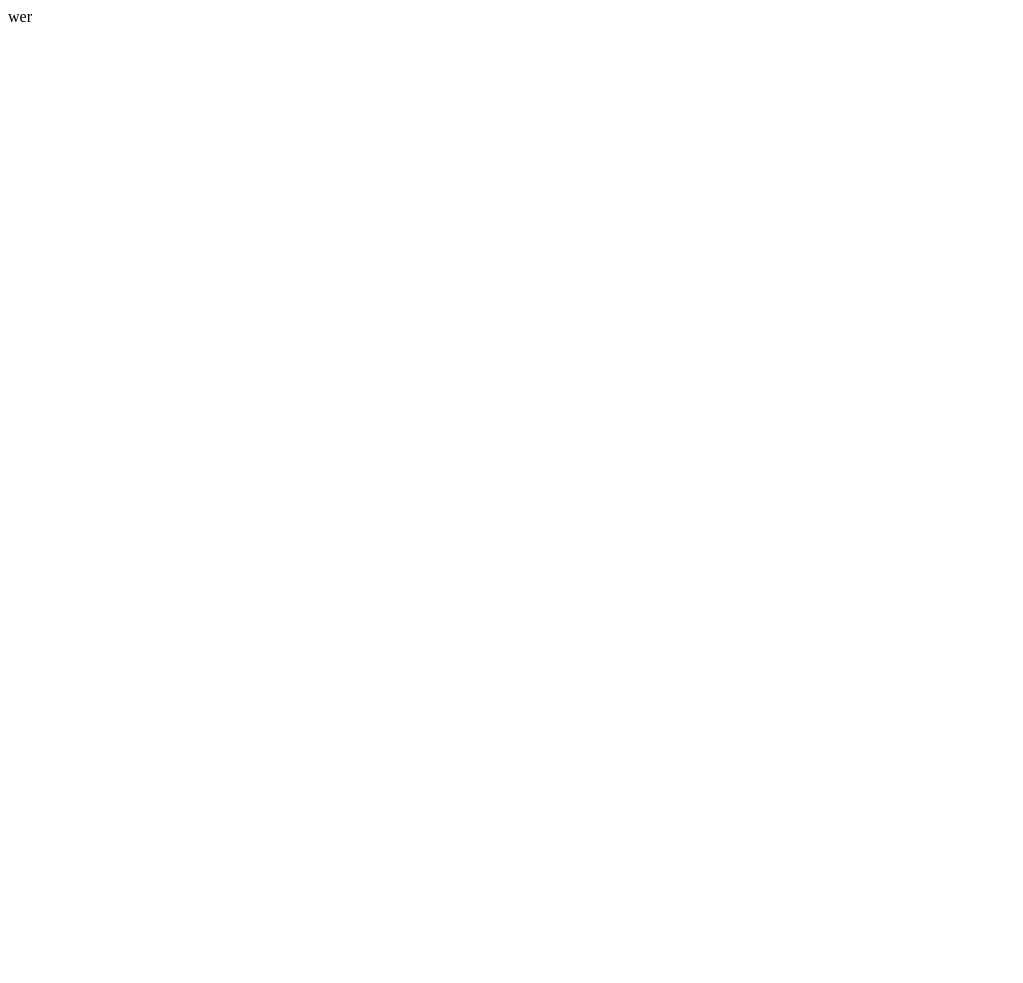
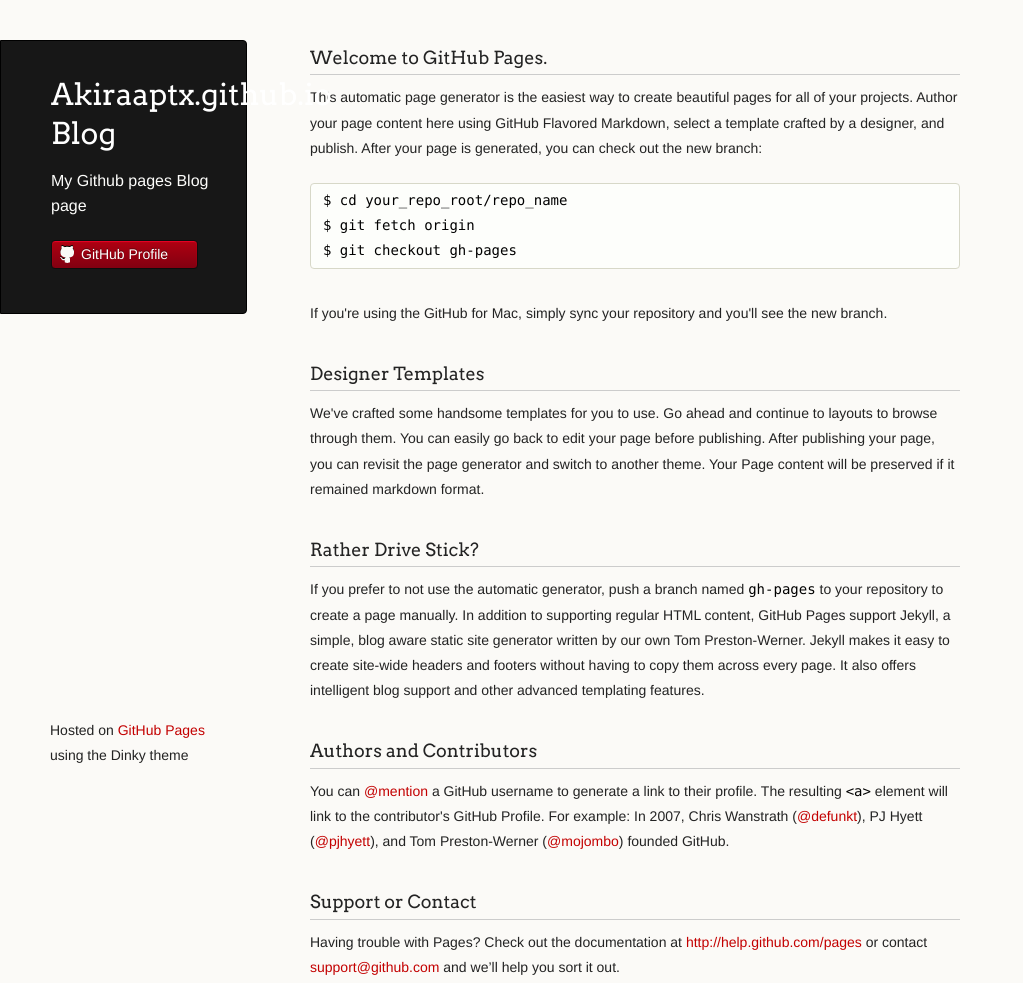
Before and after one commit to akiraaptx/akiraaptx.github.io, a plain HTML site: page blog.html in a window 1280 px wide. Shown: the whole page, without its empty margins (0-1023 px from the left). Before the commit the page ends 800 px from the top, so only its background shows below. Drawn offline with Linux system fonts and the light colour scheme.

Commit message:
Update blog.html

```diff
--- a/blog.html
+++ b/blog.html
@@ -1 +1,69 @@
-wer
+<!doctype html>
+<html>
+  <head>
+    <meta charset="utf-8">
+    <meta http-equiv="X-UA-Compatible" content="chrome=1">
+    <title>Akiraaptx.github.io by akiraaptx</title>
+
+    <link rel="stylesheet" href="stylesheets/styles.css">
+    <link rel="stylesheet" href="stylesheets/pygment_trac.css">
+    <script src="javascripts/scale.fix.js"></script>
+    <meta name="viewport" content="width=device-width, initial-scale=1, user-scalable=no">
+    <!--[if lt IE 9]>
+<script src="//html5shiv.googlecode.com/svn/trunk/html5.js"></script>
+<![endif]-->
+  </head>
+  <body>
+    <div class="wrapper">
+      <header>
+        <h1 class="header">Akiraaptx.github.io Blog</h1>
+        <p class="header">My Github pages Blog page</p>
+
+
+
+        <ul>
+          <li><a class="buttons github" href="https://github.com/akiraaptx">GitHub Profile</a></li>
+        </ul>
+
+      </header>
+      <section>
+        <h3>
+<a name="welcome-to-github-pages" class="anchor" href="#welcome-to-github-pages"><span class="octicon octicon-link"></span></a>Welcome to GitHub Pages.</h3>
+
+<p>This automatic page generator is the easiest way to create beautiful pages for all of your projects. Author your page content here using GitHub Flavored Markdown, select a template crafted by a designer, and publish. After your page is generated, you can check out the new branch:</p>
+
+<pre><code>$ cd your_repo_root/repo_name
+$ git fetch origin
+$ git checkout gh-pages
+</code></pre>
+
+<p>If you're using the GitHub for Mac, simply sync your repository and you'll see the new branch.</p>
+
+<h3>
+<a name="designer-templates" class="anchor" href="#designer-templates"><span class="octicon octicon-link"></span></a>Designer Templates</h3>
+
+<p>We've crafted some handsome templates for you to use. Go ahead and continue to layouts to browse through them. You can easily go back to edit your page before publishing. After publishing your page, you can revisit the page generator and switch to another theme. Your Page content will be preserved if it remained markdown format.</p>
+
+<h3>
+<a name="rather-drive-stick" class="anchor" href="#rather-drive-stick"><span class="octicon octicon-link"></span></a>Rather Drive Stick?</h3>
+
+<p>If you prefer to not use the automatic generator, push a branch named <code>gh-pages</code> to your repository to create a page manually. In addition to supporting regular HTML content, GitHub Pages support Jekyll, a simple, blog aware static site generator written by our own Tom Preston-Werner. Jekyll makes it easy to create site-wide headers and footers without having to copy them across every page. It also offers intelligent blog support and other advanced templating features.</p>
+
+<h3>
+<a name="authors-and-contributors" class="anchor" href="#authors-and-contributors"><span class="octicon octicon-link"></span></a>Authors and Contributors</h3>
+
+<p>You can <a href="https://github.com/blog/821" class="user-mention">@mention</a> a GitHub username to generate a link to their profile. The resulting <code>&lt;a&gt;</code> element will link to the contributor's GitHub Profile. For example: In 2007, Chris Wanstrath (<a href="https://github.com/defunkt" class="user-mention">@defunkt</a>), PJ Hyett (<a href="https://github.com/pjhyett" class="user-mention">@pjhyett</a>), and Tom Preston-Werner (<a href="https://github.com/mojombo" class="user-mention">@mojombo</a>) founded GitHub.</p>
+
+<h3>
+<a name="support-or-contact" class="anchor" href="#support-or-contact"><span class="octicon octicon-link"></span></a>Support or Contact</h3>
+
+<p>Having trouble with Pages? Check out the documentation at <a href="http://help.github.com/pages">http://help.github.com/pages</a> or contact <a href="mailto:support@github.com">support@github.com</a> and we’ll help you sort it out.</p>
+      </section>
+      <footer>
+        <p><small>Hosted on <a href="http://pages.github.com">GitHub Pages</a> using the Dinky theme</small></p>
+      </footer>
+    </div>
+    <!--[if !IE]><script>fixScale(document);</script><![endif]-->
+
+  </body>
+</html>
```
